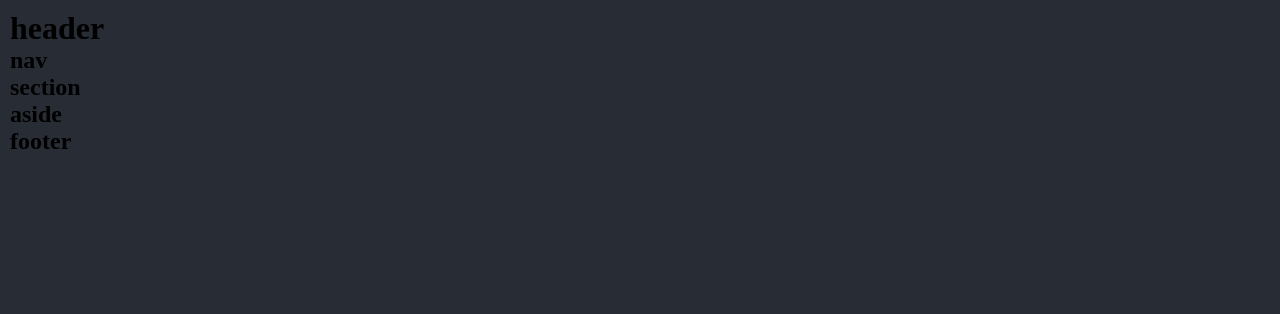
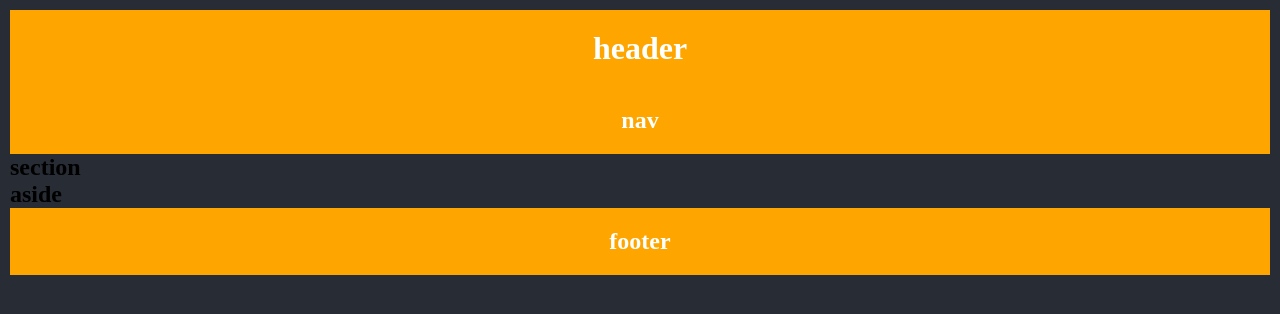
Before and after one commit to alvesxd/html.semantico, a plain HTML site: page index.html in a window 1280 px wide. Drawn offline with Linux system fonts and the light colour scheme.

Commit message:
ml e guedes meus amores

```diff
--- a/style.css
+++ b/style.css
@@ -11,3 +11,12 @@ body{
     background-color: #282c34;
     min-height: 100vh;
 }
+header,nav,footer{
+    background-color: #ffa500;
+    padding: 20px;
+    text-align: center;
+    color:white;
+
+
+
+}
```
